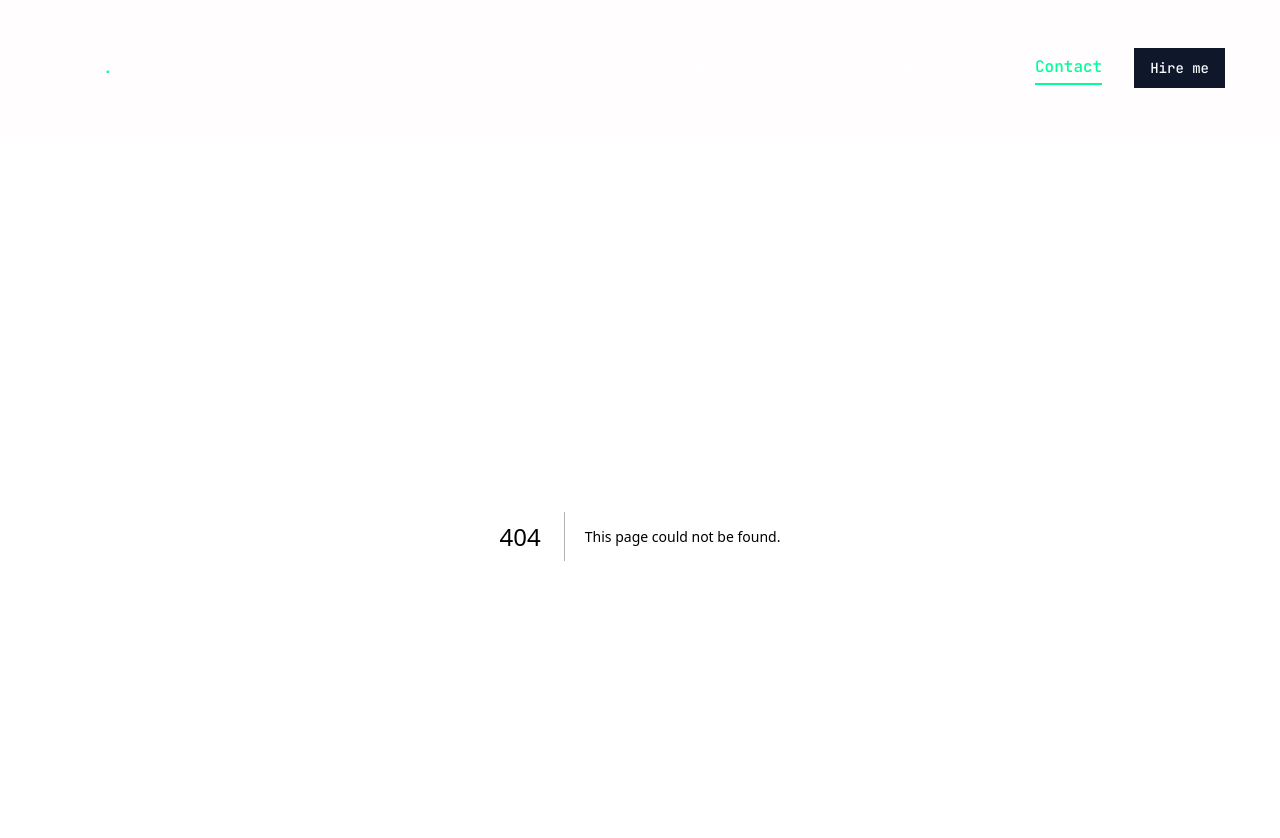
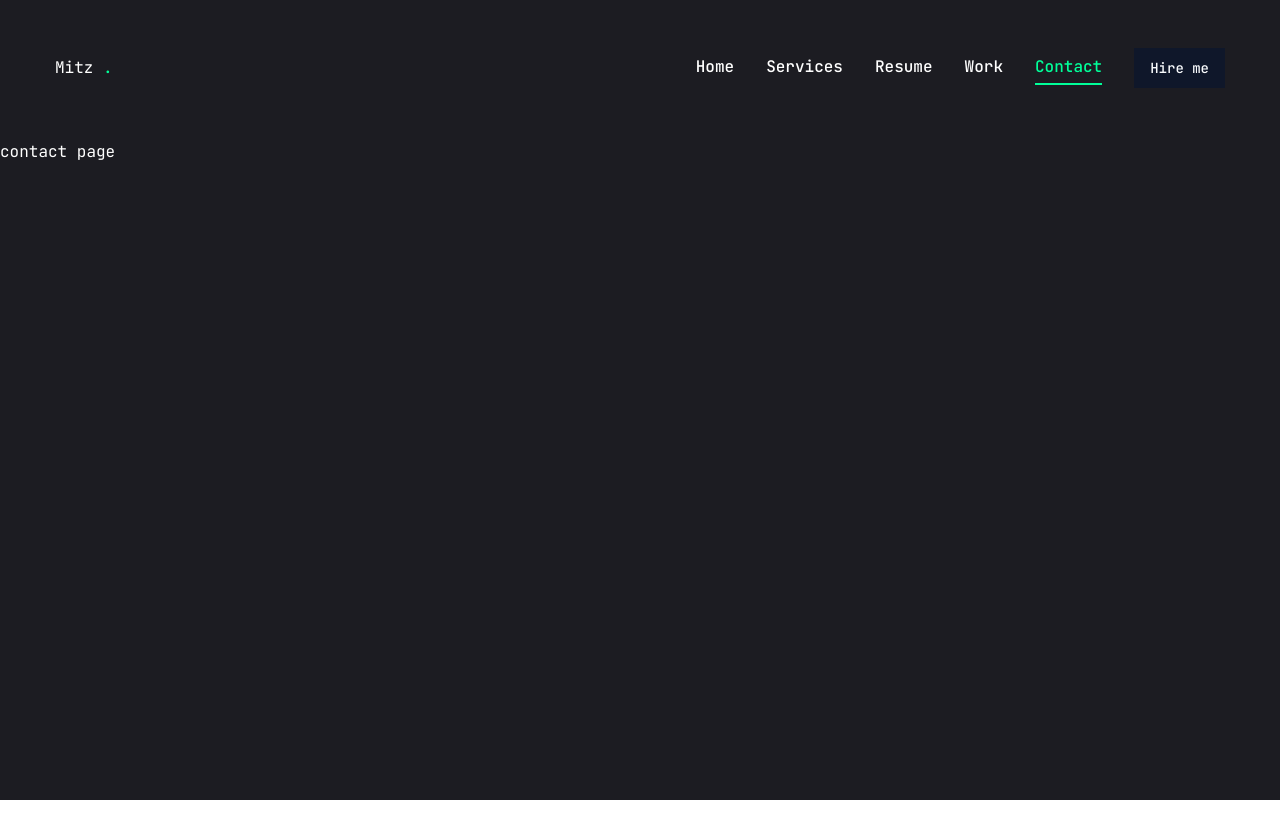
Before and after one commit to oizy404/portfolio, a Next.js app: page /contact in a window 1280 px wide. Before the commit this address had no page. Shown: the top 838 px of the page. After the commit the page ends 800 px from the top, so only its background shows below. Built offline with nearby package versions, Linux system fonts and the light colour scheme.

Commit message:
create pages and transitions when clicked

```diff
--- /dev/null
+++ b/app/contact/page.jsx
@@ -0,0 +1,7 @@
+const Contact = () => {
+  return (
+    <div>contact page</div>
+  )
+};
+
+export default Contact;
--- a/app/layout.js
+++ b/app/layout.js
@@ -3,6 +3,9 @@ import "./globals.css";
 
 //components
 import Header from "@/components/Header";
+import PageTransition from "@/components/PageTransition";
+import StairTransition from "@/components/StairTransition";
+
 
 const jetbrainsMono = JetBrains_Mono({
   subsets: ["latin"],
@@ -20,8 +23,10 @@ export default function RootLayout({ children }) {
   return (
     <html lang="en">
       <body className={jetbrainsMono.variable}>
-        <Header/>
-        {children}</body>
+        <Header />
+        <StairTransition />
+        <PageTransition>{children}</PageTransition>
+        </body>
     </html>
   );
 }
--- /dev/null
+++ b/app/resume/page.jsx
@@ -0,0 +1,7 @@
+const Resume = () => {
+  return (
+    <div>resume page</div>
+  )
+};
+
+export default Resume;
--- a/app/services/page.jsx
+++ b/app/services/page.jsx
@@ -0,0 +1,7 @@
+const Services = () => {
+  return (
+    <div>services page</div>
+  )
+};
+
+export default Services;
--- /dev/null
+++ b/app/work/page.jsx
@@ -0,0 +1,7 @@
+const Work = () => {
+  return (
+    <div>work page</div>
+  )
+};
+
+export default Work;
--- a/components/Header.jsx
+++ b/components/Header.jsx
@@ -5,7 +5,7 @@ import {Button} from "./ui/button";
 import Nav from "./Nav";
 const Header = () => {
     return(
-        <header className="py-8 xl:py-12 text-white bg-pink-50/20">
+        <header className="py-8 xl:py-12 text-white">
             <div className="container mx-auto flex justify-between items-center">
                 {/*logo*/}
                 <Link href="/">
--- /dev/null
+++ b/components/PageTransition.jsx
@@ -0,0 +1,24 @@
+"use client";
+
+import { AnimatePresence, delay, motion } from "framer-motion";
+import { usePathname } from "next/navigation";
+
+const PageTransition = ({children}) => {
+    const pathname = usePathname();
+  return (
+    <AnimatePresence>
+        <div key={pathname}>
+            <motion.div
+                initial={{opacity: 1}}
+                animate={{
+                    opacity: 0,
+                    transition: {delay: 1, duration: 0.4, ease: "easeInOut"}
+                }}
+                className="h-screen w-screen fixed bg-primary top-0 pointer-events-none"
+            />
+        {children}</div>
+    </AnimatePresence>
+  );
+};
+
+export default PageTransition;
--- /dev/null
+++ b/components/StairTransition.jsx
@@ -0,0 +1,33 @@
+"use client";
+
+import { AnimatePresence, motion } from "framer-motion";
+import { usePathname } from "next/navigation";
+
+//components
+import Stairs from "./Stairs";
+
+const StairTransition = () => {
+    const pathname = usePathname();
+  return (
+    <>
+        <AnimatePresence mode="wait">
+            <div key={pathname}>
+                <div className="h-screen w-screen fixed top-0 left-0 right-0 pointer-events-none z-40 flex">
+                    <Stairs />
+                </div>
+
+                <motion.div
+                    className="h-screen w-screen fixed bg-primary top-0 pointer-events-none"
+                    initial={{opacity: 1}}
+                    animate={{
+                        opacity: 0,
+                        transition: {delay: 1, duration: 0.4, ease: "easeInOut"},
+                    }}
+                />
+            </div>
+        </AnimatePresence>
+    </>
+  )
+};
+
+export default StairTransition;
--- /dev/null
+++ b/components/Stairs.jsx
@@ -0,0 +1,51 @@
+import { motion } from "framer-motion"
+
+//variants
+const stairAnimation = {
+    initial: {
+        top: "0%"
+    },
+    animate: {
+        top: "100%"
+    },
+    exit: {
+        top: ["100%", "0%"],
+    },
+}
+
+// calculate the reverse index for staggered delay
+
+const reverseIndex = (index) => {
+    const totalSteps = 6;
+    return totalSteps - index -1;
+};
+const Stairs = () => {
+  return (
+    <>
+        {/* render 6 motion divs, each represennting step of the stairs.
+        Each div will have the same animation defined by the stairanimation object.
+        The delay for each di is calculated sinamically based on its reversed index,
+        creating a staggered effect with decreasing delay for each subsequent step.
+        */}
+        {[...Array(6)].map((_, index)=>{
+            return (
+                <motion.div
+                    key={index}
+                    variants={stairAnimation}
+                    initial="initial"
+                    animate="animate"
+                    exit="exit"
+                    transition={{
+                        duration: 0.4,
+                        ease:"easeInOut",
+                        delay: reverseIndex(index) * 0.1,
+                    }}
+                    className="h-full w-full bg-white relative"
+                />
+            );
+        })}
+    </>
+  )
+};
+
+export default Stairs;
--- a/package.json
+++ b/package.json
@@ -17,6 +17,7 @@
     "@radix-ui/react-tooltip": "^1.1.3",
     "class-variance-authority": "^0.7.0",
     "clsx": "^2.1.1",
+    "framer-motion": "^11.11.7",
     "lucide-react": "^0.451.0",
     "next": "14.2.15",
     "react": "^18",
```
Also changed, not shown: 1 other file (tests, documents, lock files or other folders).
